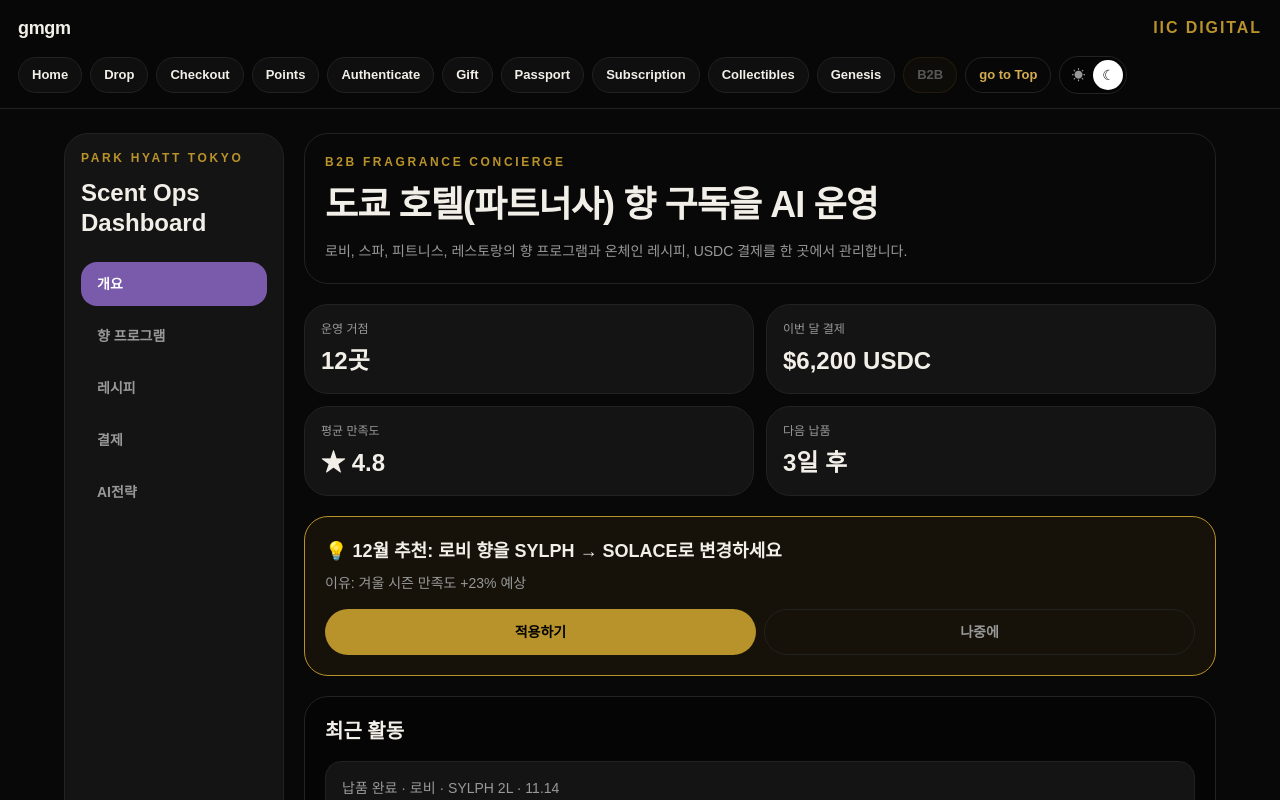
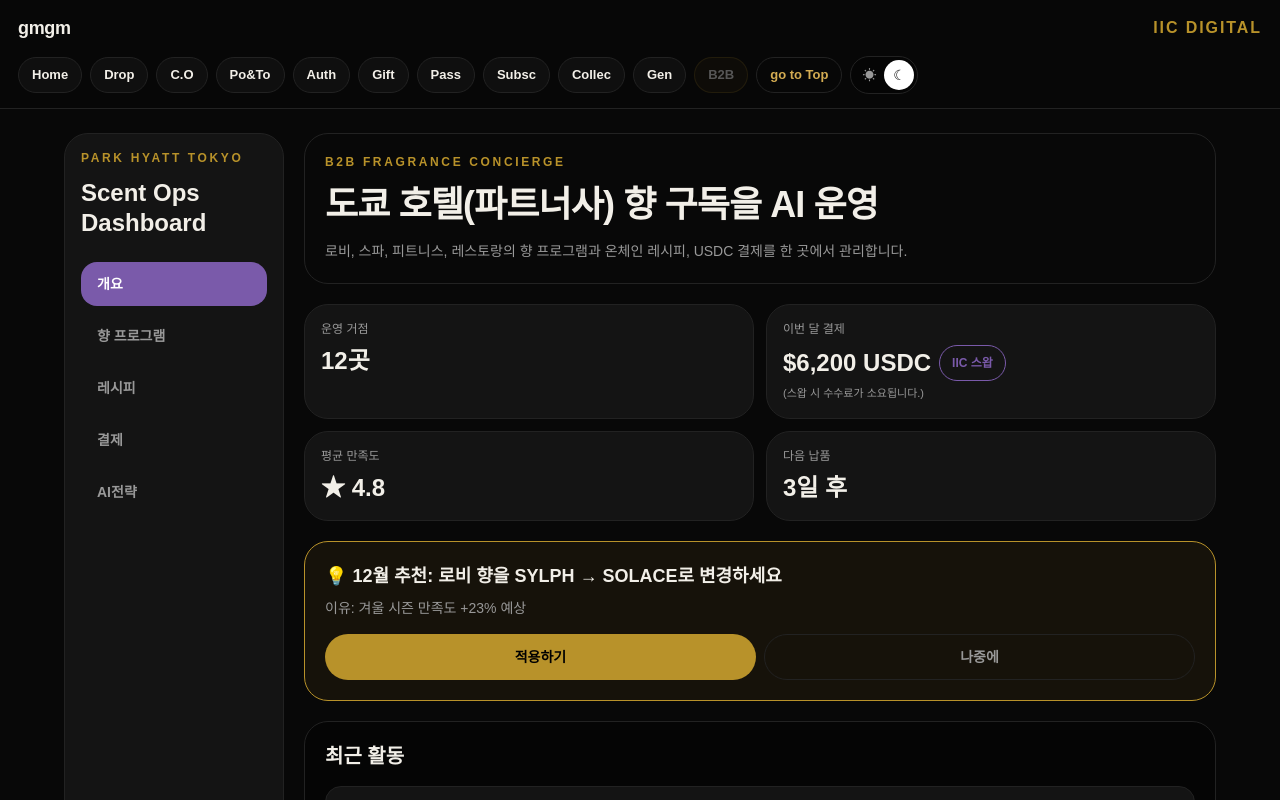
Before and after one commit to lemonkimdev/demo_gm, a Next.js app: page /iic/b2b in a window 1280 px wide. Shown: the top 800 px of the page. Built offline with nearby package versions, Linux system fonts and the light colour scheme.

Commit message:
Shorten IIC labels and refine demo copy

```diff
--- a/app/iic/page.jsx
+++ b/app/iic/page.jsx
@@ -141,7 +141,7 @@
 
           <FlowRow title="내 자산">
             <Link href="/iic/points" style={linkStyle}>
-              Points
+              Points&Tokens
             </Link>
             <Link href="/iic/authenticate" style={linkStyle}>
               Authenticate
--- a/components/BeautyPassportDemo.tsx
+++ b/components/BeautyPassportDemo.tsx
@@ -25,7 +25,7 @@
     message: "결제수단 확인 후 주문화면으로 넘어갑니다.",
   },
   subscription: {
-    title: "커스텀 섭스크립션",
+    title: "커스텀 구독",
     message:
       "AI가 소진 주기를 예측하여 핸드크림은 30일, 향수는 60일 주기로 추천 배송합니다.",
   },
@@ -140,8 +140,7 @@
               <h2 className="mt-2 text-2xl font-semibold">AI 화장대 분석</h2>
               <p className={`mt-3 text-sm leading-6 ${mutedTextClass}`}>
                 화장대 사진을 촬영하면 보유 제품, 브랜드 조합, 소비 성향,
-                취향을 분석합니다. # 스마트폰 사용 시, 카메라 촬영. 글래스
-                사용 시, 글래스 촬영
+                취향을 분석합니다. # 스마트폰 - 카메라 촬영. 글래스 - 글래스 촬영
               </p>
               {/*
                 Future extension:
@@ -235,7 +234,7 @@
                     Next Order
                   </p>
                   <h2 className="mt-2 text-2xl font-semibold">
-                    AI가 구성한 다음 주문
+                    AI가 제안하는 다음 주문
                   </h2>
                   <p className="mt-4 text-sm leading-6 text-neutral-700">
                     {beautyRecommendationText}
@@ -284,7 +283,7 @@
                       onClick={() => setModal(modalMessages.subscription)}
                       className="h-11 shrink-0 rounded-full border border-neutral-300 px-4 text-sm font-semibold"
                     >
-                      커스텀 섭스크립션
+                      커스텀 구독
                     </button>
                     <button
                       type="button"
@@ -317,12 +316,12 @@
                       onClick={() => setModal(modalMessages.love)}
                       className="h-11 shrink-0 rounded-full bg-neutral-950 px-5 text-sm font-semibold text-white"
                     >
-                      Pick!
+                      Vote & Pick!
                     </button>
-                    <p className="text-sm font-semibold leading-5">
+                    <p className="min-w-0 text-sm font-semibold leading-5">
                       Celeb&apos;s Recipe + NFT
                       <span className="block text-xs font-medium text-neutral-600">
-                        (포인트 상당의 토큰이 포함됩니다.)
+                        출품 중인 셀럽의 향기 레시피로 제작된 제품을 투표 또는 구매 시, 다음 투표를 위한 토큰이 주어집니다. (구매 시에는 포인트 상당의 토큰으로 변경 수령 가능)
                       </span>
                     </p>
                   </div>
--- a/src/iic-pages/iic/B2BDashboard.jsx
+++ b/src/iic-pages/iic/B2BDashboard.jsx
@@ -230,7 +230,24 @@
                     className="rounded-3xl border border-[var(--iic-border)] bg-[var(--iic-card)] p-4"
                   >
                     <p className="text-xs text-[var(--iic-text-muted)]">{label}</p>
-                    <p className="mt-2 text-2xl font-black">{value}</p>
+                    {label === "이번 달 결제" ? (
+                      <div className="mt-2">
+                        <div className="flex flex-wrap items-center gap-2">
+                          <p className="text-2xl font-black">{value}</p>
+                          <button
+                            type="button"
+                            className="min-h-9 rounded-full border border-[#7A5AAA] px-3 text-xs font-black text-[#7A5AAA] transition hover:bg-[#7A5AAA] hover:text-white active:scale-95"
+                          >
+                            IIC 스왑
+                          </button>
+                        </div>
+                        <p className="mt-1 text-[11px] text-[var(--iic-text-muted)]">
+                          (스왑 시 수수료가 소요됩니다.)
+                        </p>
+                      </div>
+                    ) : (
+                      <p className="mt-2 text-2xl font-black">{value}</p>
+                    )}
                   </div>
                 ))}
               </div>
--- a/src/iic-pages/iic/Genesis.jsx
+++ b/src/iic-pages/iic/Genesis.jsx
@@ -107,8 +107,10 @@
               key={title}
               className="rounded-3xl border border-[var(--iic-gold)] bg-[var(--iic-card)] p-4 shadow-lg shadow-black/30"
             >
-              <p className="text-3xl">{icon}</p>
-              <h2 className="mt-4 text-lg font-black leading-tight">{title}</h2>
+              <div className="flex items-center gap-2">
+                <p className="text-lg leading-none">{icon}</p>
+                <h2 className="text-lg font-black leading-tight">{title}</h2>
+              </div>
               <p className="mt-2 text-xs leading-5 text-[var(--iic-text-muted)]">
                 {description}
               </p>
--- a/src/iic-pages/iic/IICLayout.jsx
+++ b/src/iic-pages/iic/IICLayout.jsx
@@ -7,14 +7,14 @@
 const iicLinks = [
   ["/iic", "Home"],
   ["/iic/drop", "Drop"],
-  ["/iic/checkout", "Checkout"],
-  ["/iic/points", "Points"],
-  ["/iic/authenticate", "Authenticate"],
+  ["/iic/checkout", "C.O"],
+  ["/iic/points", "Po&To"],
+  ["/iic/authenticate", "Auth"],
   ["/iic/gift", "Gift"],
-  ["/iic/passport", "Passport"],
-  ["/iic/subscription", "Subscription"],
-  ["/iic/collectibles", "Collectibles"],
-  ["/iic/genesis", "Genesis"],
+  ["/iic/passport", "Pass"],
+  ["/iic/subscription", "Subsc"],
+  ["/iic/collectibles", "Collec"],
+  ["/iic/genesis", "Gen"],
   ["/iic/b2b", "B2B"],
 ];
 
--- a/src/iic-pages/iic/Points.jsx
+++ b/src/iic-pages/iic/Points.jsx
@@ -164,10 +164,10 @@
                 You just earned
               </p>
               <p className="iic-keep-gold mt-1 text-5xl font-black tracking-tight text-[var(--iic-gold-light)]">
-                +{countedPoints} IIC
+                {(countedPoints / 100).toFixed(2)} IIC
               </p>
               <p className="iic-on-dark mt-1 text-sm text-[var(--iic-text-muted)]">
-                Points earned
+                {countedPoints} Points (pts) earned
               </p>
             </div>
             <div className="rounded-2xl border border-[var(--iic-border)] bg-[var(--iic-card)] p-5 sm:min-w-64">
```
